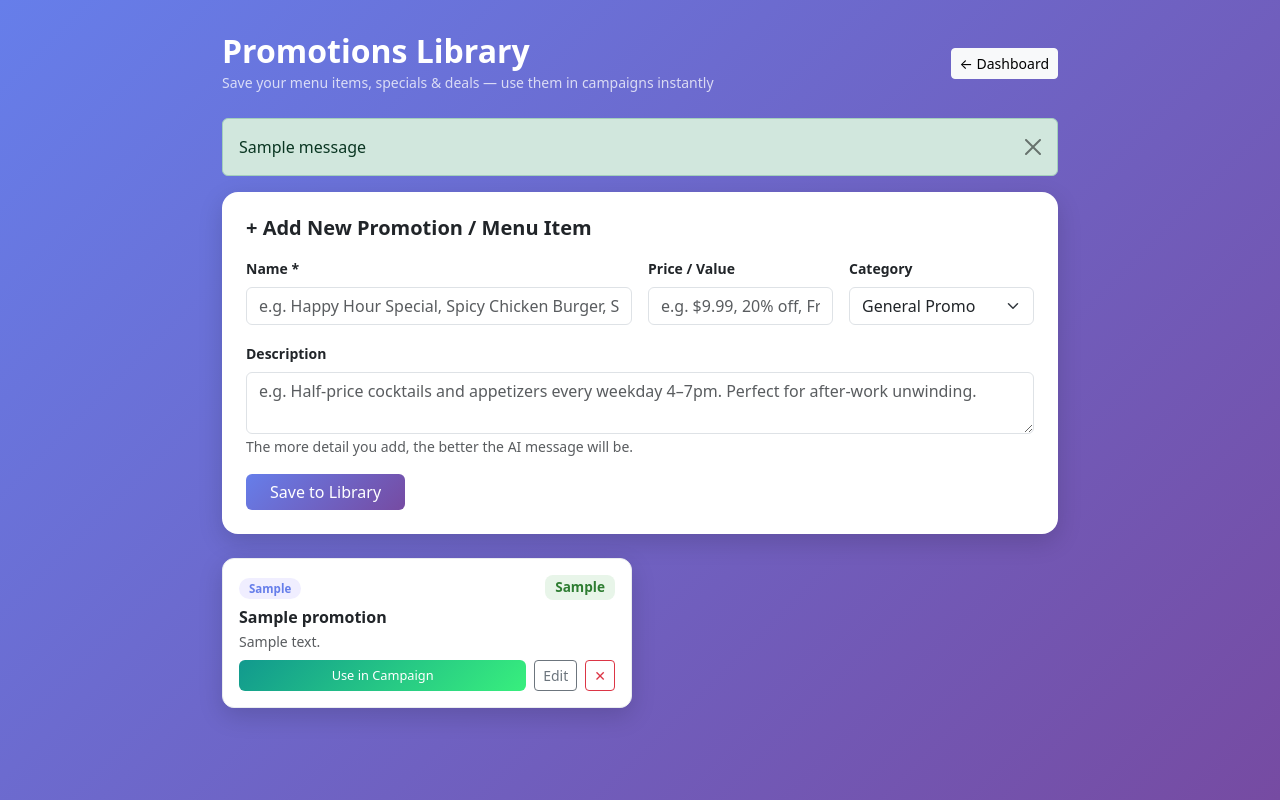
After one commit to VinodVen/growthai, a Flask app: page /promotions in a window 1280 px wide. The commit adds this page. Run offline with Flask 3, Linux system fonts and the light colour scheme; the visitor is signed in with stand-in values (Sample User, id 1); tables that the repository leaves empty hold one stand-in row (values such as "Sample post"); one stand-in notice (Sample message) is shown.

Commit message:
Add Promotions Library + hotel campaign types
- New Promotions Library (/promotions): save menu items, happy hour specials, hotel packages
- Add, edit, delete promotions with name, description, price, category
- "Use in Campaign" button pre-loads promo into campaign wizard with AI auto-fill
- Hotel campaign types: Hotel Stay, Room Upgrade, Event Package, Guest Loyalty
- Hotel-specific AI message prompts
- Promotions link in dashboard nav and Quick Actions

Co-Authored-By: Claude Sonnet 4.6 <noreply@anthropic.com>

```diff
--- a/main.py
+++ b/main.py
@@ -154,6 +154,17 @@ class ContactMessage(db.Model):
     name = db.Column(db.String(200), nullable=False)
     email = db.Column(db.String(200), nullable=False)
     message = db.Column(db.Text, nullable=False)
+    created_at = db.Column(db.DateTime, default=datetime.utcnow)
+
+class Promotion(db.Model):
+    __tablename__ = "promotions"
+    id = db.Column(db.Integer, primary_key=True)
+    business_id = db.Column(db.Integer, db.ForeignKey("businesses.id"), nullable=False)
+    name = db.Column(db.String(200), nullable=False)
+    description = db.Column(db.Text)
+    price = db.Column(db.String(50))
+    category = db.Column(db.String(50), default="promotion")
+    active = db.Column(db.Boolean, default=True)
     created_at = db.Column(db.DateTime, default=datetime.utcnow)
 
 class CampaignTypeModel(db.Model):
@@ -191,17 +202,21 @@ with app.app_context():
     # Seed default campaign types if table is empty
     if CampaignTypeModel.query.count() == 0:
         defaults = [
-            ("come_back",  "Come Back Offer",      0),
-            ("weekend",    "Weekend Special",       1),
-            ("lunch",      "Lunch Deal",            2),
-            ("dinner",     "Dinner Special",        3),
-            ("birthday",   "Birthday Special",      4),
-            ("loyalty",    "Loyalty Reward",        5),
-            ("happy_hour", "Happy Hour",            6),
-            ("new_item",   "New Item Launch",       7),
-            ("promotion",  "General Promotion",     8),
-            ("invitation", "Business Invitation",   9),
-            ("custom",     "Custom Message",        10),
+            ("come_back",     "Come Back Offer",       0),
+            ("weekend",       "Weekend Special",        1),
+            ("lunch",         "Lunch Deal",             2),
+            ("dinner",        "Dinner Special",         3),
+            ("birthday",      "Birthday Special",       4),
+            ("loyalty",       "Loyalty Reward",         5),
+            ("happy_hour",    "Happy Hour",             6),
+            ("new_item",      "New Item Launch",        7),
+            ("promotion",     "General Promotion",      8),
+            ("invitation",    "Business Invitation",    9),
+            ("custom",        "Custom Message",         10),
+            ("hotel_stay",    "Hotel Stay Offer",       11),
+            ("hotel_upgrade", "Room Upgrade Deal",      12),
+            ("hotel_event",   "Event / Package Deal",   13),
+            ("hotel_loyalty", "Guest Loyalty Reward",   14),
         ]
         for key, label, order in defaults:
             db.session.add(CampaignTypeModel(key=key, label=label, sort_order=order))
@@ -412,24 +427,32 @@ def generate_ai_message(customer_name, business_name, campaign_type):
         "dinner":     f"Hi {customer_name}! Special dinner offer tonight at {business_name}. Reserve your table and enjoy an unforgettable evening!",
         "birthday":   f"Happy Birthday {customer_name}! Enjoy 20% off your next visit to {business_name}. Use code: BIRTHDAY20",
         "loyalty":    f"Thank you for being a loyal customer, {customer_name}! Your exclusive reward is waiting at {business_name}.",
-        "happy_hour": f"Hi {customer_name}! Happy Hour at {business_name} — amazing drinks and bites at special prices. Come join us!",
-        "new_item":   f"Hi {customer_name}! We just launched something exciting at {business_name}. Come be the first to try it!",
-        "promotion":  f"Hi {customer_name}! Special promotion at {business_name} just for you. Don't miss out — visit us soon!",
+        "happy_hour":    f"Hi {customer_name}! Happy Hour at {business_name} — amazing drinks and bites at special prices. Come join us!",
+        "new_item":      f"Hi {customer_name}! We just launched something exciting at {business_name}. Come be the first to try it!",
+        "promotion":     f"Hi {customer_name}! Special promotion at {business_name} just for you. Don't miss out — visit us soon!",
+        "hotel_stay":    f"Hi {customer_name}! Exclusive stay offer at {business_name}. Book now and save on your next visit!",
+        "hotel_upgrade": f"Hi {customer_name}! Enjoy a complimentary room upgrade on your next stay at {business_name}. Limited availability!",
+        "hotel_event":   f"Hi {customer_name}! Special event package at {business_name} — the perfect getaway. Book before it's gone!",
+        "hotel_loyalty": f"Thank you for being a loyal guest, {customer_name}! You've earned exclusive rewards at {business_name}.",
     }
 
     if not client:
         return fallbacks.get(campaign_type, fallbacks["promotion"])
 
     prompts = {
-        "come_back":  f"Write a warm 'we miss you, come back' offer for {customer_name} from {business_name}. Include a discount to return.",
-        "weekend":    f"Write a weekend special promotion for {customer_name} from {business_name}. Make it exciting.",
-        "lunch":      f"Write a lunch deal promotion for {customer_name} from {business_name}. Make it appetizing.",
-        "dinner":     f"Write a dinner special for {customer_name} from {business_name}. Make it feel exclusive and special.",
-        "birthday":   f"Write a birthday offer for {customer_name} from {business_name}. Include a discount.",
-        "loyalty":    f"Write a loyalty reward message for {customer_name} from {business_name}. Thank them warmly.",
-        "happy_hour": f"Write a happy hour promotion for {customer_name} from {business_name}. Make it fun.",
-        "new_item":   f"Write a new menu item announcement for {customer_name} from {business_name}. Make it exciting.",
-        "promotion":  f"Write a general promotion for {customer_name} from {business_name}. Make it compelling.",
+        "come_back":     f"Write a warm 'we miss you, come back' offer for {customer_name} from {business_name}. Include a discount to return.",
+        "weekend":       f"Write a weekend special promotion for {customer_name} from {business_name}. Make it exciting.",
+        "lunch":         f"Write a lunch deal promotion for {customer_name} from {business_name}. Make it appetizing.",
+        "dinner":        f"Write a dinner special for {customer_name} from {business_name}. Make it feel exclusive and special.",
+        "birthday":      f"Write a birthday offer for {customer_name} from {business_name}. Include a discount.",
+        "loyalty":       f"Write a loyalty reward message for {customer_name} from {business_name}. Thank them warmly.",
+        "happy_hour":    f"Write a happy hour promotion for {customer_name} from {business_name}. Make it fun.",
+        "new_item":      f"Write a new menu item announcement for {customer_name} from {business_name}. Make it exciting.",
+        "promotion":     f"Write a general promotion for {customer_name} from {business_name}. Make it compelling.",
+        "hotel_stay":    f"Write a special hotel stay offer for {customer_name} from {business_name} hotel. Include a discount on room rate.",
+        "hotel_upgrade": f"Write a room upgrade offer for {customer_name} from {business_name} hotel. Make it feel luxurious and exclusive.",
+        "hotel_event":   f"Write an event/package deal promotion for {customer_name} from {business_name} hotel. Make it sound exciting.",
+        "hotel_loyalty": f"Write a guest loyalty reward message for {customer_name} from {business_name} hotel. Thank them warmly.",
     }
 
     prompt = prompts.get(campaign_type, prompts["promotion"]) + " Keep it under 3 sentences. No markdown. Include emojis."
@@ -727,7 +750,14 @@ def create_campaign():
             db.session.rollback()
             flash("Error creating campaign.", "error")
     customers_list = Customer.query.filter_by(business_id=b.id).all()
-    return render_template("create_campaign.html", campaign_types=get_campaign_types(), customers=customers_list)
+    # Pre-load a saved promotion if ?promo_id= passed
+    promo_id = request.args.get("promo_id")
+    selected_promo = None
+    if promo_id:
+        p = Promotion.query.get(int(promo_id))
+        if p and p.business_id == b.id:
+            selected_promo = {"id": p.id, "name": p.name, "description": p.description, "price": p.price, "category": p.category}
+    return render_template("create_campaign.html", campaign_types=get_campaign_types(), customers=customers_list, selected_promo=selected_promo)
 
 @app.route("/campaign/<int:campaign_id>")
 def view_campaign(campaign_id):
@@ -1238,6 +1268,66 @@ def generate_message():
     except Exception as e:
         return jsonify({"success": False, "error": str(e)})
 
+@app.route("/promotions", methods=["GET", "POST"])
+def promotions():
+    b = current_business()
+    if not b:
+        return redirect("/login")
+    if request.method == "POST":
+        name = request.form.get("name", "").strip()
+        description = request.form.get("description", "").strip()
+        price = request.form.get("price", "").strip()
+        category = request.form.get("category", "promotion").strip()
+        if not name:
+            flash("Name is required.", "error")
+            return redirect("/promotions")
+        db.session.add(Promotion(
+            business_id=b.id, name=name, description=description,
+            price=price, category=category
+        ))
+        db.session.commit()
+        flash(f"'{name}' saved to your promotions library!", "success")
+        return redirect("/promotions")
+    promos = Promotion.query.filter_by(business_id=b.id, active=True).order_by(Promotion.created_at.desc()).all()
+    return render_template("promotions.html", promotions=promos, campaign_types=get_campaign_types())
+
+@app.route("/promotions/delete/<int:promo_id>", methods=["POST"])
+def delete_promotion(promo_id):
+    b = current_business()
+    if not b:
+        return redirect("/login")
+    p = Promotion.query.get(promo_id)
+    if p and p.business_id == b.id:
+        db.session.delete(p)
+        db.session.commit()
+        flash("Promotion deleted.", "success")
+    return redirect("/promotions")
+
+@app.route("/promotions/edit/<int:promo_id>", methods=["POST"])
+def edit_promotion(promo_id):
+    b = current_business()
+    if not b:
+        return redirect("/login")
+    p = Promotion.query.get(promo_id)
+    if not p or p.business_id != b.id:
+        flash("Not found.", "error")
+        return redirect("/promotions")
+    p.name = request.form.get("name", p.name).strip() or p.name
+    p.description = request.form.get("description", "").strip()
+    p.price = request.form.get("price", "").strip()
+    p.category = request.form.get("category", p.category)
+    db.session.commit()
+    flash("Updated.", "success")
+    return redirect("/promotions")
+
+@app.route("/api/promotions")
+def api_promotions():
+    b = current_business()
+    if not b:
+        return jsonify([])
+    promos = Promotion.query.filter_by(business_id=b.id, active=True).order_by(Promotion.created_at.desc()).all()
+    return jsonify([{"id": p.id, "name": p.name, "description": p.description, "price": p.price, "category": p.category} for p in promos])
+
 @app.route("/ai-ideas", methods=["POST"])
 def ai_ideas():
     b = current_business()
--- a/templates/dashboard.html
+++ b/templates/dashboard.html
@@ -52,6 +52,7 @@
                 <li class="nav-item"><a class="nav-link" href="/customers">Customers</a></li>
                 <li class="nav-item"><a class="nav-link" href="/upload-customers">Upload Customers</a></li>
                 <li class="nav-item"><a class="nav-link" href="/campaigns">Campaigns</a></li>
+                <li class="nav-item"><a class="nav-link" href="/promotions">Promotions</a></li>
                 <li class="nav-item"><a class="nav-link" href="/analytics">Analytics</a></li>
                 <li class="nav-item"><a class="nav-link" href="/bulk-send">Bulk Send</a></li>
                 <li class="nav-item"><a class="nav-link" href="/upgrade">Upgrade</a></li>
@@ -194,7 +195,8 @@
                 <a href="/add-customer" class="btn btn-primary w-100 mb-2 btn-lg">Add Customer</a>
                 <a href="/create-campaign" class="btn btn-success w-100 mb-2 btn-lg">Create Campaign</a>
                 <a href="/bulk-send" class="btn btn-bulk w-100 mb-2 btn-lg">Send to All Customers</a>
-                <a href="/quick-sms" class="btn w-100 btn-lg" style="background:linear-gradient(135deg,#11998e,#38ef7d);color:white;border:none;">Quick SMS</a>
+                <a href="/quick-sms" class="btn w-100 mb-2 btn-lg" style="background:linear-gradient(135deg,#11998e,#38ef7d);color:white;border:none;">Quick SMS</a>
+                <a href="/promotions" class="btn w-100 btn-lg btn-outline-secondary">My Promotions Library</a>
             </div>
         </div>
         <div class="col-md-6 mb-3">
--- /dev/null
+++ b/templates/promotions.html
@@ -0,0 +1,172 @@
+<!DOCTYPE html>
+<html lang="en">
+<head>
+    <meta charset="UTF-8">
+    <meta name="viewport" content="width=device-width, initial-scale=1.0">
+    <title>Promotions Library - Revvio</title>
+    <link href="https://cdn.jsdelivr.net/npm/bootstrap@5.3.2/dist/css/bootstrap.min.css" rel="stylesheet">
+    <style>
+        body { background: linear-gradient(135deg, #667eea 0%, #764ba2 100%); min-height: 100vh; padding: 2rem 0; }
+        .card { border: none; border-radius: 16px; box-shadow: 0 8px 24px rgba(0,0,0,0.15); }
+        .promo-card { border: 1.5px solid #e9ecef; border-radius: 12px; transition: box-shadow 0.2s; }
+        .promo-card:hover { box-shadow: 0 4px 16px rgba(102,126,234,0.15); border-color: #667eea; }
+        .cat-badge { font-size: 0.72rem; padding: 3px 10px; border-radius: 20px; background: #f0eeff; color: #667eea; font-weight: 600; }
+        .price-tag { background: #e8f5e9; color: #2e7d32; border-radius: 8px; padding: 2px 10px; font-size: 0.85rem; font-weight: 700; }
+        .btn-add { background: linear-gradient(135deg, #667eea, #764ba2); color: white; border: none; }
+        .btn-add:hover { color: white; opacity: 0.9; }
+        .use-btn { background: linear-gradient(135deg, #11998e, #38ef7d); color: white; border: none; font-size: 0.8rem; }
+        .use-btn:hover { color: white; opacity: 0.9; }
+        .section-icons { font-size: 1.1rem; }
+    </style>
+</head>
+<body>
+<div class="container" style="max-width:860px;">
+
+    <!-- Header -->
+    <div class="d-flex justify-content-between align-items-center mb-4">
+        <div>
+            <h2 class="text-white fw-bold mb-0">Promotions Library</h2>
+            <small class="text-white opacity-75">Save your menu items, specials & deals — use them in campaigns instantly</small>
+        </div>
+        <a href="/dashboard" class="btn btn-light btn-sm">← Dashboard</a>
+    </div>
+
+    {% with messages = get_flashed_messages(with_categories=true) %}
+        {% if messages %}{% for category, message in messages %}
+        <div class="alert alert-{{ 'danger' if category == 'error' else 'success' }} alert-dismissible fade show">
+            {{ message }}<button type="button" class="btn-close" data-bs-dismiss="alert"></button>
+        </div>
+        {% endfor %}{% endif %}
+    {% endwith %}
+
+    <!-- Add New Promotion -->
+    <div class="card mb-4">
+        <div class="card-body p-4">
+            <h5 class="fw-bold mb-3">+ Add New Promotion / Menu Item</h5>
+            <form method="POST">
+                <div class="row g-3">
+                    <div class="col-md-6">
+                        <label class="form-label fw-bold small">Name *</label>
+                        <input type="text" class="form-control" name="name" placeholder="e.g. Happy Hour Special, Spicy Chicken Burger, Suite Upgrade" required>
+                    </div>
+                    <div class="col-md-3">
+                        <label class="form-label fw-bold small">Price / Value</label>
+                        <input type="text" class="form-control" name="price" placeholder="e.g. $9.99, 20% off, Free">
+                    </div>
+                    <div class="col-md-3">
+                        <label class="form-label fw-bold small">Category</label>
+                        <select class="form-select" name="category">
+                            <optgroup label="Restaurant">
+                                <option value="happy_hour">Happy Hour</option>
+                                <option value="lunch">Lunch</option>
+                                <option value="dinner">Dinner</option>
+                                <option value="weekend">Weekend Special</option>
+                                <option value="new_item">New Menu Item</option>
+                                <option value="promotion" selected>General Promo</option>
+                            </optgroup>
+                            <optgroup label="Hotel">
+                                <option value="hotel_stay">Hotel Stay</option>
+                                <option value="hotel_upgrade">Room Upgrade</option>
+                                <option value="hotel_event">Event / Package</option>
+                                <option value="hotel_loyalty">Guest Loyalty</option>
+                            </optgroup>
+                            <optgroup label="Other">
+                                <option value="loyalty">Loyalty Reward</option>
+                                <option value="birthday">Birthday Offer</option>
+                                <option value="invitation">Invitation</option>
+                                <option value="custom">Custom</option>
+                            </optgroup>
+                        </select>
+                    </div>
+                    <div class="col-12">
+                        <label class="form-label fw-bold small">Description</label>
+                        <textarea class="form-control" name="description" rows="2"
+                            placeholder="e.g. Half-price cocktails and appetizers every weekday 4–7pm. Perfect for after-work unwinding."></textarea>
+                        <small class="text-muted">The more detail you add, the better the AI message will be.</small>
+                    </div>
+                    <div class="col-12">
+                        <button type="submit" class="btn btn-add px-4">Save to Library</button>
+                    </div>
+                </div>
+            </form>
+        </div>
+    </div>
+
+    <!-- Saved Promotions -->
+    {% if promotions %}
+    <div class="row g-3">
+        {% for p in promotions %}
+        <div class="col-md-6">
+            <div class="card promo-card p-3">
+                <div class="d-flex justify-content-between align-items-start mb-2">
+                    <div>
+                        <span class="cat-badge">{{ campaign_types.get(p.category, p.category) }}</span>
+                    </div>
+                    {% if p.price %}
+                    <span class="price-tag">{{ p.price }}</span>
+                    {% endif %}
+                </div>
+                <h6 class="fw-bold mb-1">{{ p.name }}</h6>
+                {% if p.description %}
+                <p class="text-muted small mb-2" style="line-height:1.5;">{{ p.description }}</p>
+                {% endif %}
+
+                <div class="d-flex gap-2 mt-auto">
+                    <!-- Use in campaign -->
+                    <a href="/create-campaign?promo_id={{ p.id }}"
+                       class="btn use-btn flex-fill">Use in Campaign</a>
+
+                    <!-- Edit inline -->
+                    <button class="btn btn-outline-secondary btn-sm" type="button"
+                            data-bs-toggle="collapse" data-bs-target="#edit-{{ p.id }}">Edit</button>
+
+                    <!-- Delete -->
+                    <form method="POST" action="/promotions/delete/{{ p.id }}" onsubmit="return confirm('Delete {{ p.name }}?')">
+                        <button type="submit" class="btn btn-outline-danger btn-sm">✕</button>
+                    </form>
+                </div>
+
+                <!-- Edit panel -->
+                <div class="collapse mt-3" id="edit-{{ p.id }}">
+                    <form method="POST" action="/promotions/edit/{{ p.id }}">
+                        <div class="row g-2">
+                            <div class="col-8">
+                                <input type="text" class="form-control form-control-sm" name="name" value="{{ p.name }}" required>
+                            </div>
+                            <div class="col-4">
+                                <input type="text" class="form-control form-control-sm" name="price" value="{{ p.price or '' }}" placeholder="Price">
+                            </div>
+                            <div class="col-12">
+                                <select class="form-select form-select-sm" name="category">
+                                    {% for key, label in campaign_types.items() %}
+                                    <option value="{{ key }}" {% if p.category == key %}selected{% endif %}>{{ label }}</option>
+                                    {% endfor %}
+                                </select>
+                            </div>
+                            <div class="col-12">
+                                <textarea class="form-control form-control-sm" name="description" rows="2">{{ p.description or '' }}</textarea>
+                            </div>
+                            <div class="col-12">
+                                <button type="submit" class="btn btn-primary btn-sm w-100">Save</button>
+                            </div>
+                        </div>
+                    </form>
+                </div>
+            </div>
+        </div>
+        {% endfor %}
+    </div>
+    {% else %}
+    <div class="card">
+        <div class="card-body text-center py-5">
+            <div style="font-size:3rem;">🍽️</div>
+            <h5 class="mt-3">No promotions yet</h5>
+            <p class="text-muted">Add your happy hour menu, weekend specials, hotel packages — anything you want to promote. Campaigns will use them automatically.</p>
+        </div>
+    </div>
+    {% endif %}
+
+</div>
+<script src="https://cdn.jsdelivr.net/npm/bootstrap@5.3.2/dist/js/bootstrap.bundle.min.js"></script>
+</body>
+</html>
```
Also changed, not shown: templates/create_campaign.html (+10 -0 lines).
